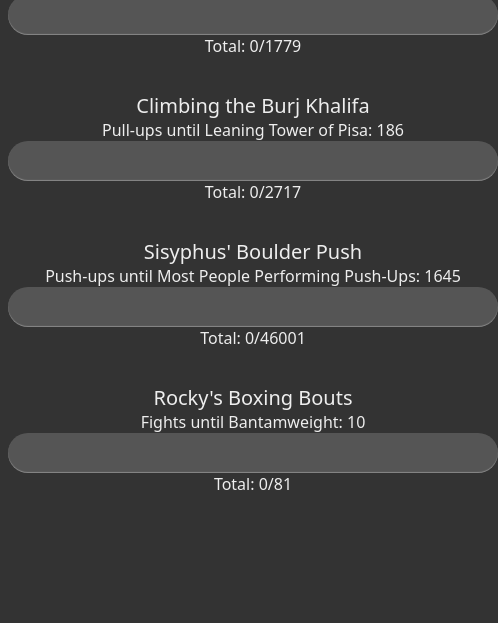
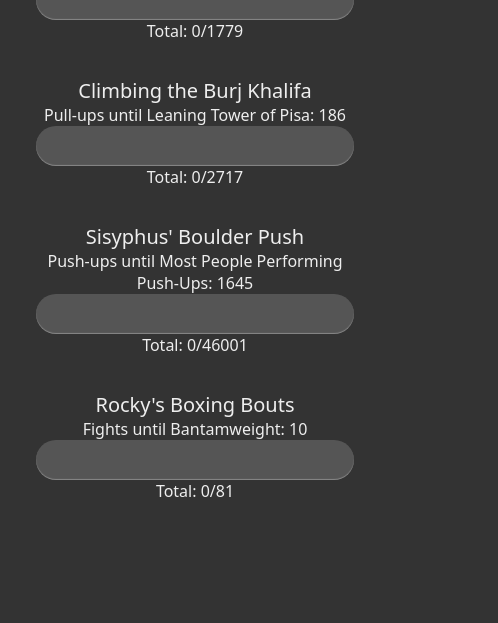
Before and after one commit to Esdidubs/workout, a plain HTML site: page index.html in a window 390 px wide. Shown: the part 221-844 px from the top of the page, 498 px wide, since content can reach past the window. Drawn offline with nearby package versions, Linux system fonts and the light colour scheme.

Commit message:
Updated width on mobile

```diff
--- a/style.css
+++ b/style.css
@@ -118,3 +118,10 @@
   * {
     box-sizing: border-box;
   }
+
+  @media only screen and (max-width: 768px) {
+    #page-wrap {
+      width: 85%;
+      margin: 0 auto;
+    }
+  }
```
